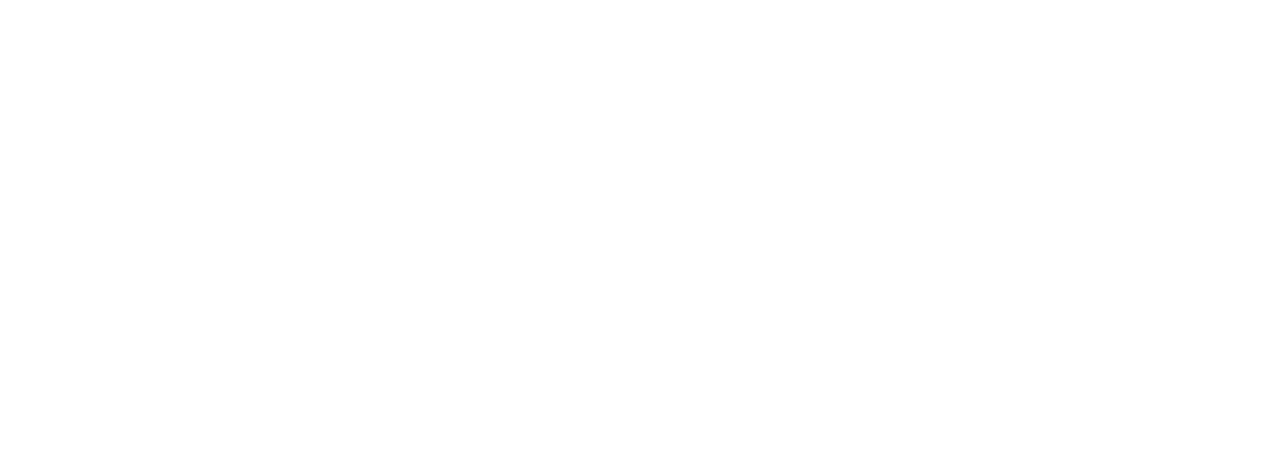
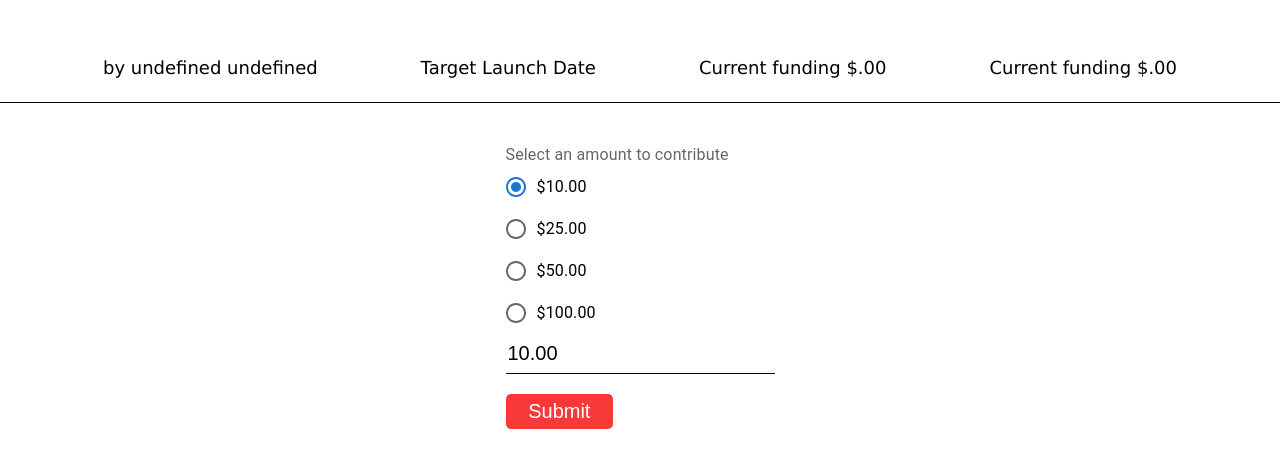
Before and after one commit to AlwynGrant/Ignite, a React (Create React App) app in the folder views/: page /project/1/back in a window 1280 px wide. Before the commit this address had no page. Shown: the part 118-586 px from the top of the page. Built offline with nearby package versions, Linux system fonts and the light colour scheme; no server answers.

Commit message:
Backer setup - closed
Will return to clean up if time allows, minor changes made. Prepping
for creation, edit, and deletion for CRUD specification, utilizing
AWS S3. Component prepped for Create.

```diff
--- a/views/src/App.tsx
+++ b/views/src/App.tsx
@@ -33,8 +33,9 @@
         <Route path='/signup' element={<Signup />}/>
         <Route path='/login' element={<Login />}/>
         <Route path='/discover' element={<Discover />}/>
+        <Route path='/project/new' element={<ProjectPage />}/>
         <Route path='/project/:projId' element={<ProjectPage />}/>
-        <Route path='/project/:projId/back-project' element={<BackerForm />}/>
+        <Route path='/project/:projId/back' element={<BackerForm />}/>
         {/* <Route path='/project/edit' element={}/> */}
 
       </Routes>
--- a/views/src/components/backers/backer.tsx
+++ b/views/src/components/backers/backer.tsx
@@ -54,7 +54,7 @@
                     <article className="backer-article">
                         <span className='backer-info-title'>{project?.title} <br /></span>
                         <div className='backer-info-line'>
-                            <span className="card-data-b"> by {`${project?.User. firstName} ${project?.User.lastName}`} <br /></span>
+                            <span className="card-data-b"> by {`${project?.User.firstName} ${project?.User.lastName}`} <br /></span>
                             <span className='card-data-b'>Target Launch Date {project?.targetLaunchDate} <br /></span>
                             <span className='card-data-b'>Current funding ${project?.fundingCurrent}.00 <br /></span>
                             <span className='card-data-b'>Current funding ${project?.fundingGoal}.00 <br /></span>
--- a/views/src/components/projects/discover/discover.tsx
+++ b/views/src/components/projects/discover/discover.tsx
@@ -23,7 +23,6 @@
         navigate(`/project/${i}`)
     }
 
-    console.log(context)
     return (
         <>
             <header className='top-container-discover'>
--- a/views/src/components/projects/discover/project.tsx
+++ b/views/src/components/projects/discover/project.tsx
@@ -2,6 +2,7 @@
 import { useNavigate, useParams } from 'react-router-dom'
 import SessionContext from '../../../shared/context';
 import  { getOneProject } from '../../../requests/project.request'
+import BackerForm from '../../backers/backer';
 import RadioButtons from '@mui/material'
 import './styles/project.css'
 
@@ -45,8 +46,8 @@
                             <span className='card-data-s'><p>Sub-title:</p> {project?.subTitle} <br /></span>
                             <span className='card-data-s'><p>Category:</p> {project?.category} <br /></span>
                             <span className='card-data-s'><p>Anticipated Launch Date:</p> {project?.targetLaunchDate} <br /></span>
-                            <span className='card-data-s'><p>Current funding</p> {project?.fundingCurrent} <br /></span>
-                            <span className='card-data-s'><p>Current funding</p> {project?.fundingGoal} <br /></span>
+                            <span className='card-data-s'><p>Current funding</p> ${project?.fundingCurrent}.00 <br /></span>
+                            <span className='card-data-s'><p>Current funding</p> ${project?.fundingGoal}.00 <br /></span>
                             <button className='project-back-btn' onClick={() => handleBacker()}>Contribute</button>
                             <div className='project-story'>
                                 <span className='card-data-story'>
```
Also changed, not shown: views/src/components/projects/newProject/project.create.tsx (added, +33 -0 lines).
